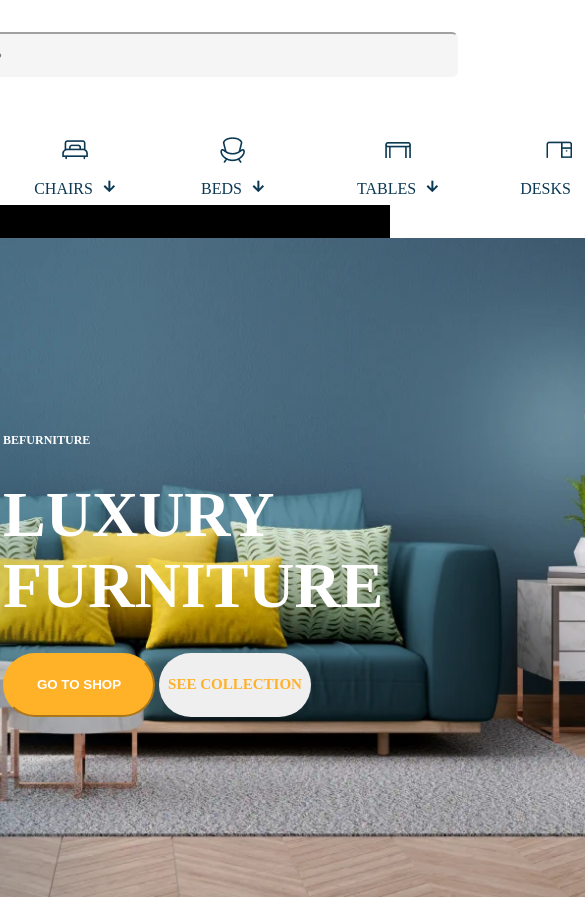
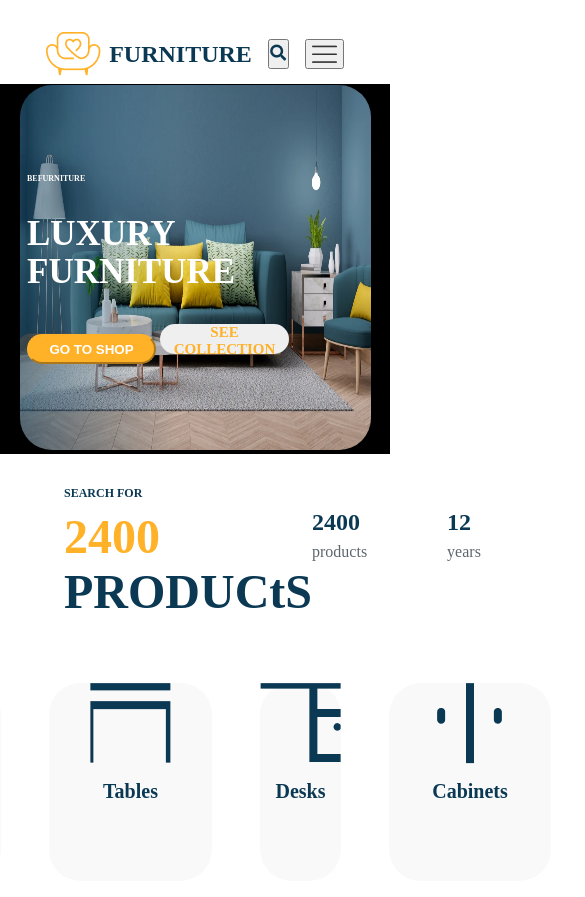
Before and after one commit to attrenate/10x-midterm, a plain HTML site: page index.html in a window 390 px wide. Shown: the top 897 px of the page, 585 px wide, since content can reach past the window. Drawn offline with Linux system fonts and the light colour scheme.

Commit message:
responsives for the new section

```diff
--- a/index.css
+++ b/index.css
@@ -1,3 +1,53 @@
+@media (max-width: 390px) {
+  body header #input-nav {
+    display: flex;
+    justify-content: center;
+    align-items: center;
+    gap: 1rem;
+  }
+  body header #input-nav #nav-items-img, body header #input-nav #nav-search {
+    display: none !important;
+  }
+  body header #input-nav .nav-items {
+    display: flex;
+    gap: 1rem;
+  }
+  body header #input-nav #sidebar-btn {
+    display: flex !important;
+    flex-direction: row;
+    cursor: pointer;
+  }
+  body header #catalog {
+    display: none !important;
+  }
+  body #pic-sec {
+    margin-top: 0.5rem;
+    height: 370px;
+    width: 100%;
+  }
+  body #pic-sec #text-wrapper {
+    margin-left: 3rem;
+  }
+  body #pic-sec #text-wrapper h2 {
+    font-size: 35px;
+  }
+  body #pic-sec #text-wrapper #shop-btn, body #pic-sec #text-wrapper #collection-btn {
+    width: 129px;
+    height: 30px;
+    border-radius: 45px;
+    padding: 10 20 10 20px;
+  }
+  body #pic-sec #h2-p {
+    font-size: 8px !important;
+  }
+  body #blue-background {
+    display: none !important;
+  }
+  body #furniture-pic {
+    width: 351px !important;
+    height: 365px !important;
+  }
+}
 * {
   margin: 0;
   padding: 0;
@@ -9,6 +59,9 @@ body header #input-nav {
   gap: 10rem;
   align-items: center;
   margin-top: 2rem;
+}
+body header #input-nav #sidebar-btn {
+  display: none !important;
 }
 body header #input-nav .nav-items-1 {
   display: flex;
@@ -159,4 +212,185 @@ body #pic-sec #text-wrapper #collection-btn:hover {
   background-color: #FFB128;
   color: white;
   transition: ease-in-out 0.3s;
+}
+body main #products {
+  margin-top: 2rem;
+  display: flex;
+  flex-direction: column;
+  gap: 4rem;
+}
+body main #products #products-wrapper {
+  display: flex;
+  flex-direction: column;
+  gap: 0.5rem;
+}
+body main #products #products-wrapper .product {
+  display: flex;
+  justify-content: space-between;
+}
+body main #products #products-wrapper .product #h2-p {
+  color: #0B3954;
+  font-family: "font 1", "sans-serif";
+  font-size: 12px;
+  font-weight: 600;
+  margin-left: 4rem;
+}
+body main #products #products-wrapper .product h2 {
+  color: #FFB128;
+  font-family: "font 1", "sans-serif";
+  font-weight: 600;
+  font-size: 3rem;
+  margin-left: 4rem;
+}
+body main #products #products-wrapper .product h2 #blue {
+  font-family: "font 1", "sans-serif";
+  font-weight: 600;
+  font-size: 3rem;
+  color: #0B3954;
+}
+body main #products #products-wrapper .product #statistics {
+  display: flex;
+  gap: 1rem;
+}
+body main #products #products-wrapper .product #statistics .yellow-box {
+  width: 22px;
+  height: 7px;
+  background-color: #FFB128;
+}
+body main #products #products-wrapper .product #statistics .stat {
+  font-family: "font 1", "sans-serif";
+  font-weight: 700;
+  font-size: 24px;
+  color: #0B3954;
+  margin-right: 2rem;
+}
+body main #products #products-wrapper .product #statistics .grey-text {
+  font-family: "Font 2", "sans-serif";
+  font-weight: 400;
+  font-size: 16px;
+  color: #5C676D;
+  margin-right: 2rem;
+}
+body main #products #list-of-products {
+  display: flex;
+  justify-content: center;
+  gap: 3rem;
+  text-align: center;
+}
+body main #products #list-of-products .lis-item-wrapper {
+  width: 179px;
+  height: 198px;
+  background-color: #F9F9F9;
+  cursor: pointer;
+  border-radius: 2rem;
+  display: flex;
+  flex-direction: column;
+  align-items: center;
+  gap: 1rem;
+}
+body main #products #list-of-products .lis-item-wrapper .img-p {
+  font-family: "font 1", "sans-serif";
+  font-weight: 600;
+  font-size: 20px;
+  color: #0B3954;
+}
+
+@media (max-width: 390px) {
+  body header #input-nav {
+    display: flex;
+    justify-content: center;
+    align-items: center;
+    gap: 1rem;
+  }
+  body header #input-nav #nav-items-img, body header #input-nav #nav-search {
+    display: none !important;
+  }
+  body header #input-nav .nav-items {
+    display: flex;
+    gap: 1rem;
+  }
+  body header #input-nav #sidebar-btn {
+    display: flex !important;
+    flex-direction: row;
+    cursor: pointer;
+  }
+  body header #catalog {
+    display: none !important;
+  }
+  body #pic-sec {
+    margin-top: 0.5rem;
+    height: 370px;
+    width: 100%;
+  }
+  body #pic-sec #text-wrapper {
+    margin-left: 3rem;
+  }
+  body #pic-sec #text-wrapper h2 {
+    font-size: 35px;
+  }
+  body #pic-sec #text-wrapper #shop-btn, body #pic-sec #text-wrapper #collection-btn {
+    width: 129px;
+    height: 30px;
+    border-radius: 45px;
+    padding: 10 20 10 20px;
+  }
+  body #pic-sec #h2-p {
+    font-size: 8px !important;
+  }
+  body #blue-background {
+    display: none !important;
+  }
+  body #furniture-pic {
+    width: 351px !important;
+    height: 365px !important;
+  }
+}
+#catalog.catalog-sidebar-active {
+  display: flex !important;
+  flex-direction: column;
+  position: fixed;
+  left: 0;
+  top: 0;
+  width: 280px;
+  height: 100vh;
+  background-color: #ffffff;
+  z-index: 1000;
+  padding: 20px;
+  box-shadow: 3px 0px 15px rgba(0, 0, 0, 0.2);
+  transform: translateX(0%);
+  transition: transform 0.3s ease-in-out;
+}
+#catalog.catalog-sidebar-active .catalog-child {
+  align-items: flex-start;
+  margin-bottom: 15px;
+  width: 100%;
+}
+#catalog.catalog-sidebar-active .catalog-child .catalog-icon {
+  margin-bottom: 5px;
+}
+#catalog.catalog-sidebar-active #sale-btn {
+  width: 100%;
+  margin-top: auto;
+}
+
+#nav-search.search-active {
+  display: inline-block !important;
+  vertical-align: middle;
+}
+@media (max-width: 390px) {
+  #nav-search.search-active {
+    width: 180px;
+    height: 38px;
+  }
+}
+
+.card-box {
+  position: absolute;
+  width: 400px;
+  height: 300px;
+  border-radius: 20px;
+  background-color: rgba(183, 206, 214, 0.5294117647);
+  margin-top: 4rem;
+  z-index: 100;
+  color: #0B3954;
 }/*# sourceMappingURL=index.css.map */
```
